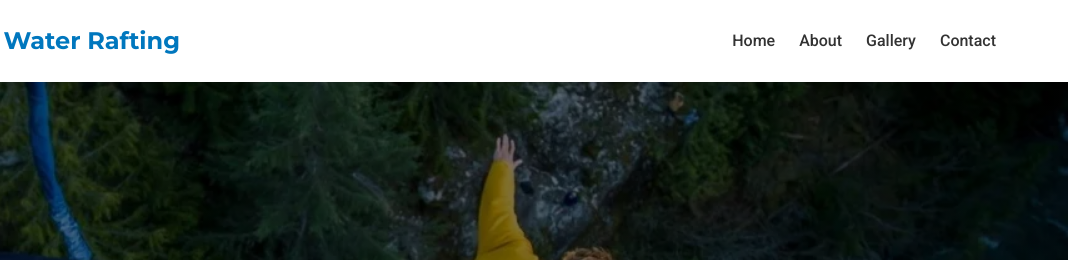
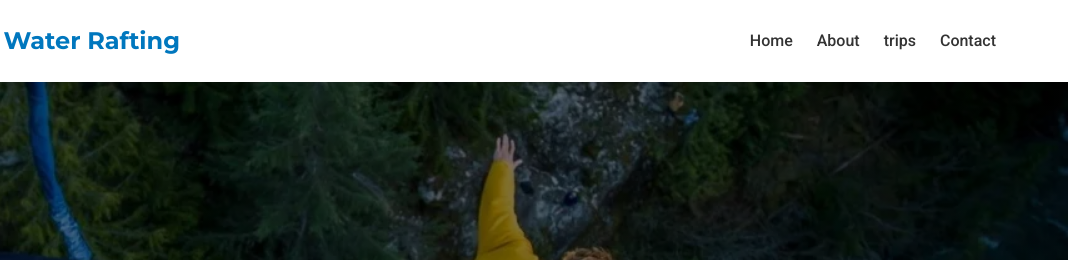
Before and after one commit to Jamesmburu899/wdd130, a plain HTML site: page wwr/contact.html in a window 1280 px wide. Shown: the top 260 px of the page, 212-1280 px from the left. Drawn offline with Linux system fonts and the light colour scheme.

Commit message:
contact.html

```diff
--- a/wwr/contact.html
+++ b/wwr/contact.html
@@ -22,7 +22,7 @@
                 <ul class="navigation">
                     <li><a href="index.html">Home</a></li>
                     <li><a href="about.html">About</a></li>
-                    <li><a href="#">Gallery</a></li>
+                    <li><a href="trips.html">trips</a></li>
                     <li><a href="contact.html">Contact</a></li>
                 </ul>
             </nav>
```
